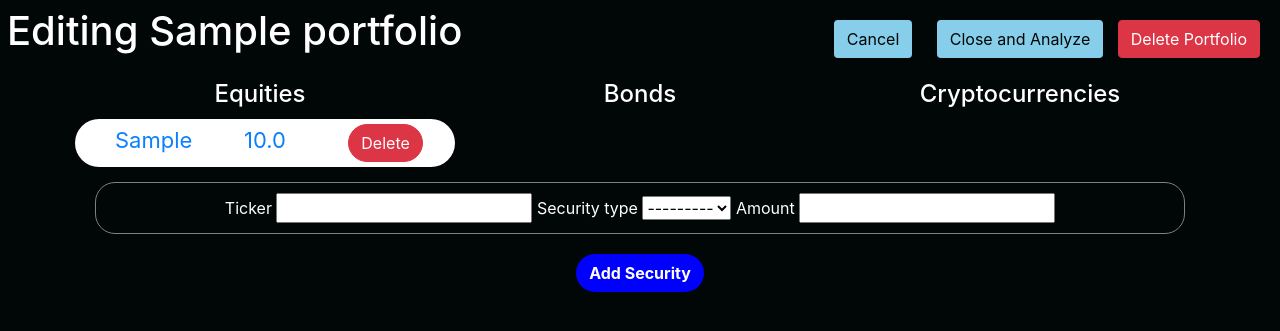
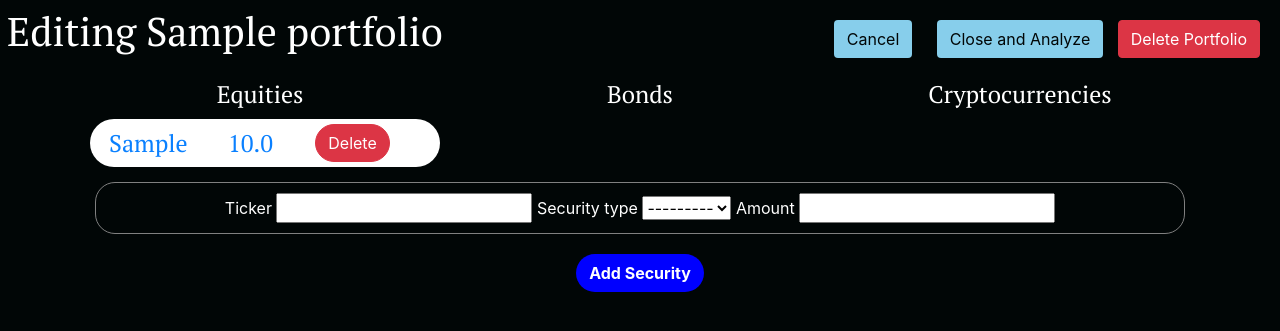
Before and after one commit to chasespengler/sharpe-backend, a Django app: page /edit_portfolio/1/ in a window 1280 px wide. Shown: the top 331 px of the page. Run offline with Django 3.2, Linux system fonts and the light colour scheme; a user stored in the database is signed in; tables that the repository leaves empty hold one stand-in row (values such as "Sample post").

Commit message:
edit port page styling done for now

```diff
--- a/backend/sharpe_analysis/templates/sharpe_analysis/edit_portfolio.html
+++ b/backend/sharpe_analysis/templates/sharpe_analysis/edit_portfolio.html
@@ -4,7 +4,9 @@
         <title>Dashboard</title>
 
         <link rel="stylesheet" href="https://cdn.jsdelivr.net/npm/bootstrap@4.3.1/dist/css/bootstrap.min.css" integrity="sha384-ggOyR0iXCbMQv3Xipma34MD+dH/1fQ784/j6cY/iJTQUOhcWr7x9JvoRxT2MZw1T" crossorigin="anonymous">
-
+        <link rel="preconnect" href="https://fonts.googleapis.com">
+        <link rel="preconnect" href="https://fonts.gstatic.com" crossorigin>
+        <link href="https://fonts.googleapis.com/css2?family=PT+Serif&display=swap" rel="stylesheet">
         <style>
 
             body {
@@ -15,6 +17,7 @@
                 margin: 7px;
                 margin-bottom: 20px;
                 color: #fff;
+                font-family: 'PT Serif', serif;
             }
 
             @media screen and (max-width: 550px) {
@@ -32,26 +35,36 @@
             h4 {
                 margin: 5px;
                 color: #fff;
+                margin-bottom: 10px;
+                font-family: 'PT Serif', serif;
             }
 
-            #equity-col {
+            .ind-sec {
                 background: #fff;
                 margin: 5px;
                 border-radius: 25px;
                 color: #0a80ff;
-                font-size: 22px;
+                font-size: 24px;
             }
 
-            #bond-col {
-                background: green;
-                margin: 5px;
-                border-radius: 25px;
+            #security-ticker {
+                font-family: 'PT Serif', serif;
+                display: flex;
+                justify-content: center;
+                align-items: center;
             }
 
-            #crypto-col {
-                background: purple;
-                margin: 5px;
-                border-radius: 50px;
+            #security-amount {
+                font-family: 'PT Serif', serif;
+                display: flex;
+                justify-content: center;
+                align-items: center;
+            }
+
+            #del-col {
+                display: flex;
+                justify-content: center;
+                align-items: center;
             }
 
             #delete-sec {
@@ -188,31 +201,22 @@
                 </div>
             </div>
         </div>
+
         <div class="container" id="securities-container">
-            <div class="row" id="securities-title-row">
-                <div class="col-lg-4 text-center" id="equities-title">
+            <div class="row">
+                <div class="col-lg-4 col-md-12 col-sm-12 text-center" id="equities-col">
                     <h4>Equities</h4>
-                </div>
-                <div class="col-lg-4 text-center" id="bonds-title">
-                    <h4>Bonds</h4>
-                </div>
-                <div class="col-lg-4 text-center" id="crypto-title">
-                    <h4>Cryptocurrencies</h4>
-                </div>
-            </div>
                     {% for sec in secs %}
-                <div class="row" id="security-row">
                         {% if sec.security_type == 'Equity' %}
-                        <div class="col-lg-4" id="equity-col">
-                            <div class="container">
+                            <div class="container ind-sec" id="equities-container">
                                 <div class="row">
-                                    <div class="column col-4 text-center" id="security-ticker">
+                                    <div class="column col-4" id="security-ticker">
                                         {{ sec.ticker }}
                                     </div>
-                                    <div class="column col-4 text-center" id="security-amount">
+                                    <div class="column col-3" id="security-amount">
                                         {{ sec.amount }}
                                     </div>
-                                    <div class="column col-4 text-center">
+                                    <div class="column col-4" id="del-col">
                                         <a class="btn btn-danger" id="delete-sec" href="{% url 'del_sec' sec.id port.id %}">
                                             <div id="delete-sec-btn">
                                                 Delete
@@ -221,48 +225,58 @@
                                     </div>
                                 </div>
                             </div>
+                        {% endif %}
+                    {% endfor %}
                 </div>
-                    {% elif sec.security_type == 'Bond' %}
-                        <div class="col-lg-4" id="bond-col">
-                            <div class="column" id="security-ticker">
+                <div class="col-lg-4 col-md-12 col-sm-12 text-center" id="bonds-col">
+                    <h4>Bonds</h4>
+                    {% for sec in secs %}
+                        {% if sec.security_type == 'Bond' %}
+                            <div class="container ind-sec" id="bonds-container">
+                                <div class="row">
+                                    <div class="column col-4" id="security-ticker">
                                         {{ sec.ticker }}
                                     </div>
-                            <div class="column" id="security-type">
-                                {{ sec.security_type}}
-                            </div>
-                            <div class="column" id="security-amount">
+                                    <div class="column col-3" id="security-amount">
                                         {{ sec.amount }}
                                     </div>
-                            <div>
-                                <a class="btn" id="delete-sec" href="{% url 'del_sec' sec.id port.id %}">
+                                    <div class="column col-4" id="del-col">
+                                        <a class="btn btn-danger" id="delete-sec" href="{% url 'del_sec' sec.id port.id %}">
                                             <div id="delete-sec-btn">
                                                 Delete
                                             </div>
                                         </a>
                                     </div>
                                 </div>
-                    {% else %}
-                        <div class="col-lg-4" id="crypto-col">
-                            <div class="column" id="security-ticker">
+                            </div>
+                        {% endif %}
+                    {% endfor %}
+                </div>
+                <div class="col-lg-4 col-md-12 col-sm-12 text-center" id="crypto-col">
+                    <h4>Cryptocurrencies</h4>
+                    {% for sec in secs %}
+                        {% if sec.security_type == 'Crypto' %}
+                            <div class="container ind-sec" id="crypto-container">
+                                <div class="row">
+                                    <div class="column col-4" id="security-ticker">
                                         {{ sec.ticker }}
                                     </div>
-                            <div class="column" id="security-type">
-                                {{ sec.security_type}}
-                            </div>
-                            <div class="column" id="security-amount">
+                                    <div class="column col-3" id="security-amount">
                                         {{ sec.amount }}
                                     </div>
-                            <div>
-                                <a class="btn" id="delete-sec" href="{% url 'del_sec' sec.id port.id %}">
+                                    <div class="column col-4" id="del-col">
+                                        <a class="btn btn-danger" id="delete-sec" href="{% url 'del_sec' sec.id port.id %}">
                                             <div id="delete-sec-btn">
                                                 Delete
                                             </div>
                                         </a>
                                     </div>
                                 </div>
+                            </div>
                         {% endif %}
+                    {% endfor %}
                 </div>
-            {% endfor %}
+            </div>
         </div>
         <div id="add-sec-form-container" class="container text-center">
             <form method="POST" action="">
```
Lines whose indentation alone changed are shown as unchanged.
